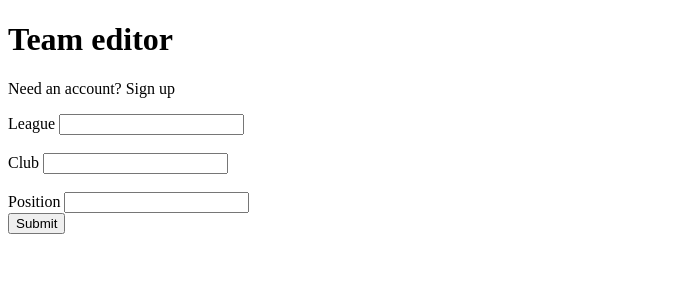
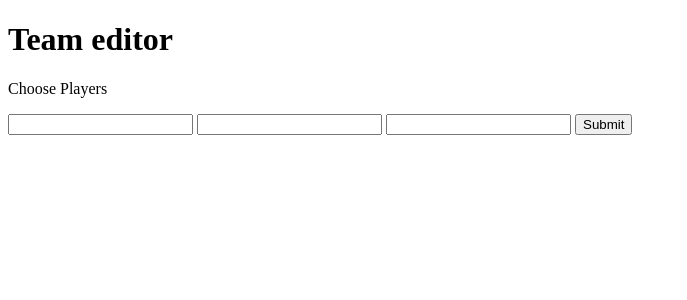
Before and after one commit to Ezzmo/IndividualProject, a Python web app: template TeamWebapp/application/templates/editor.html in a window 1280 px wide. Shown: the part 26-326 px from the top of the page, without its empty margins (0-687 px from the left). Run offline with Jinja, Linux system fonts and the light colour scheme; the template is opened without the code that fills it, so the values that code supplies are empty, except form fields; form fields are guessed from the names that the template uses.

Commit message:
form addition

```diff
--- a/TeamWebapp/application/routes.py
+++ b/TeamWebapp/application/routes.py
@@ -33,7 +33,7 @@ def community():
 @app.route('/editor', methods=['GET', 'POST'])
 def editor():
 	form = TeamEditor()
-	form.club.choices = [(club.id, club.club_name) for club in club.query.filter_by]
+	form.club.choices = [(Players.Name,Players.Name) for Name in (Players.query.filter_by(League='England Premier League').all()]
 	return render_template("editor.html", form = form)
 @app.route("/account/delete", methods=["GET", "POST"])
 @login_required
--- a/TeamWebapp/application/templates/editor.html
+++ b/TeamWebapp/application/templates/editor.html
@@ -1,27 +1,14 @@
 {% extends "layout.html" %}
 {% block body_content %}
 <h1>Team editor</h1>
-    <p>Need an account? Sign up</p>
+    <p>Choose Players</p>
     <div class='form'>
-        <form method=['GET','POST'] action=''>
-            {{ form.hidden_tag() }}
-            <div class="form-group">
-                {{ form.league.label }}
-                {{ form.league }}
-            </div>
-            <br>
-            <div class='form_group'>
-                {{ form.club.label }}
-                {{ form.club }}
-            </div>
-            <br>
-            <div class='form_group'>
-                {{ form.position.label }}
-                {{ form.position }}
-            </div>
-            <div class='form_group'>
-                {{ form.submit }}
-            </div>
+        <form methods=['GET','POST']>
+            {{ form.csrf_token }}
+            {{ form.league }}
+            {{ form.club }}
+            {{ form.position }}
+            <input type="submit">
         </form>
     </div>
 
```
Also changed, not shown: TeamWebapp/application/forms.py (+3 -6 lines).
